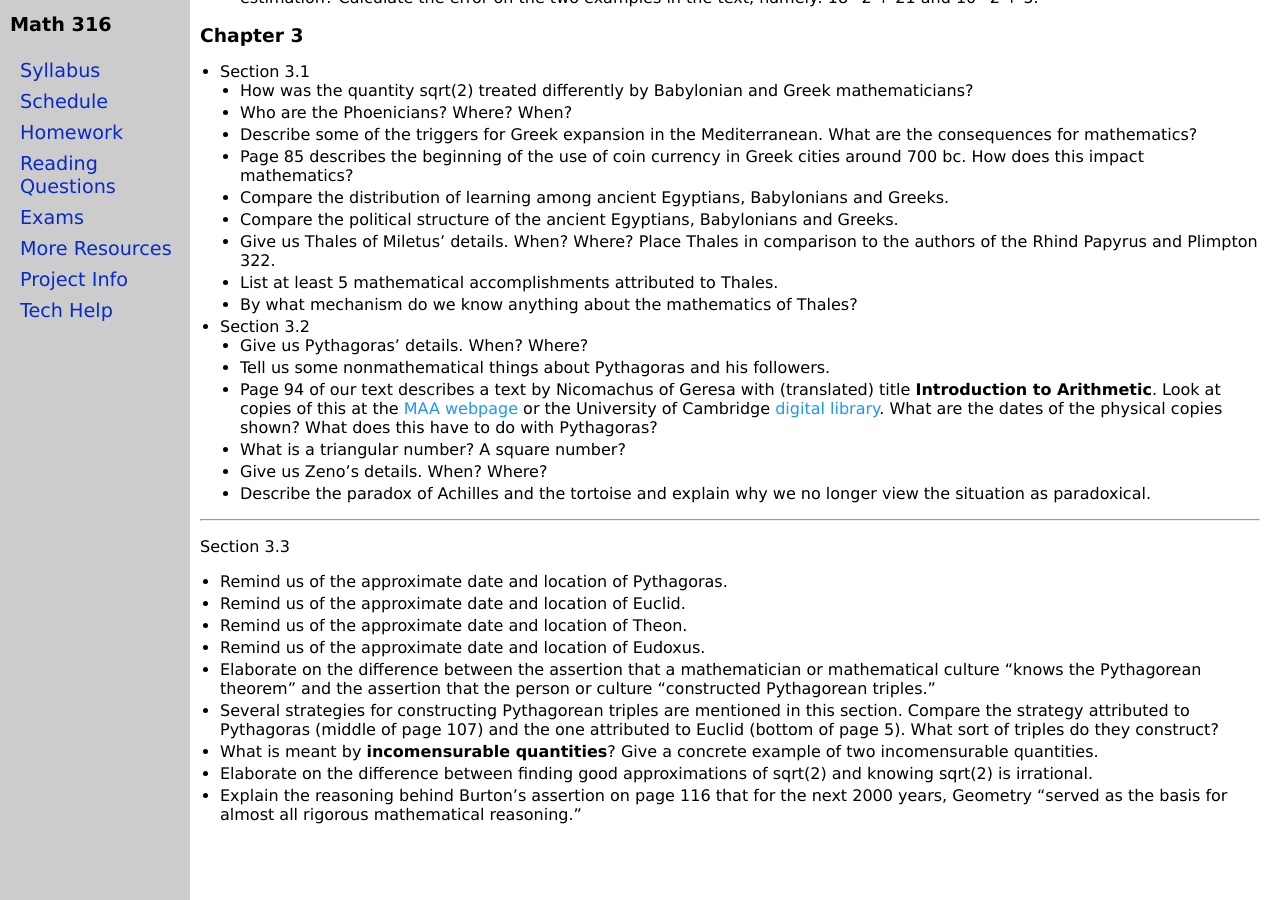
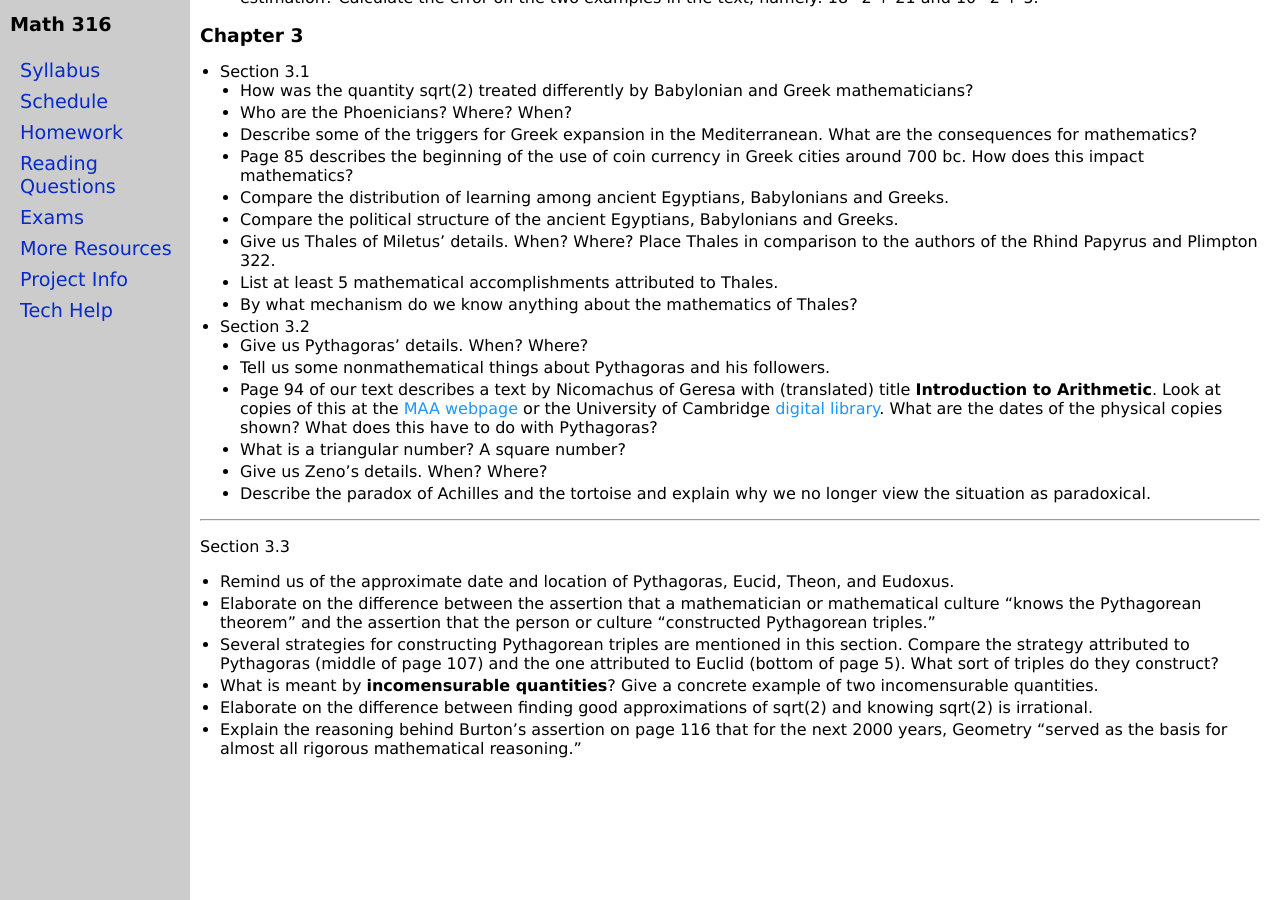
Before and after one commit to jrfaudree/HOM, a Jekyll site: the page built from rq.md, in a window 1280 px wide and 900 px high, scrolled down 2004 px. Built offline with Jekyll 4.4.1, drawn with Linux system fonts in a browser that asks for light colours.

Commit message:
Update rq.md

```diff
--- a/rq.md
+++ b/rq.md
@@ -113,10 +113,7 @@ ___________
 ___________________
 
 Section 3.3
-- Remind us of the approximate date and location of Pythagoras.
-- Remind us of the approximate date and location of Euclid.
-- Remind us of the approximate date and location of Theon.
-- Remind us of the approximate date and location of Eudoxus.
+- Remind us of the approximate date and location of Pythagoras, Eucid, Theon, and Eudoxus.
 - Elaborate on the difference between the assertion that a mathematician or mathematical culture "knows the Pythagorean theorem" and the assertion that the person or culture "constructed Pythagorean triples."
 - Several strategies for constructing Pythagorean triples are mentioned in this section. Compare the strategy attributed to Pythagoras (middle of page 107) and the one attributed to Euclid (bottom of page 5). What sort of triples do they construct?
 - What is meant by **incomensurable quantities**? Give a concrete example of two incomensurable quantities.
```
